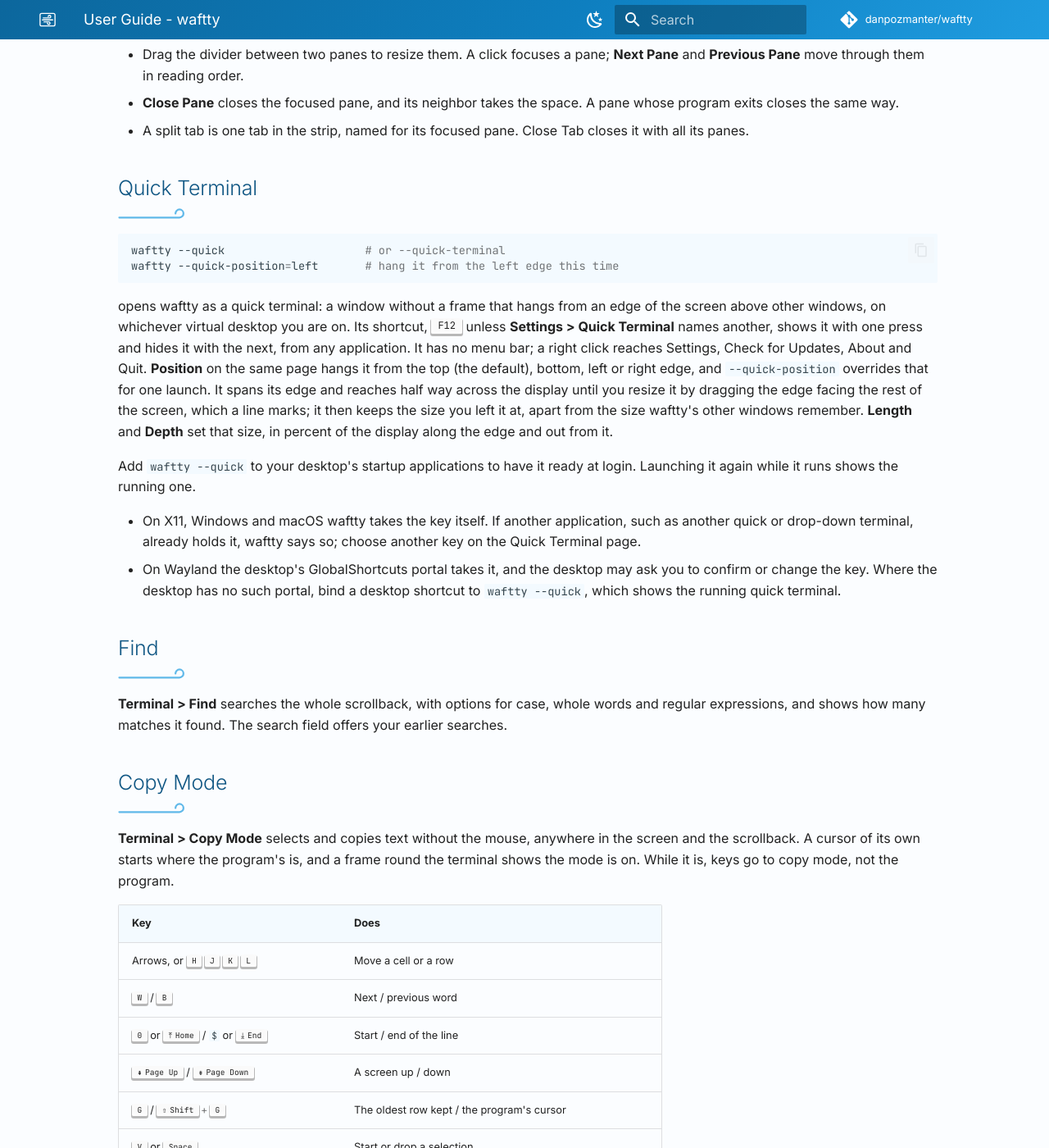
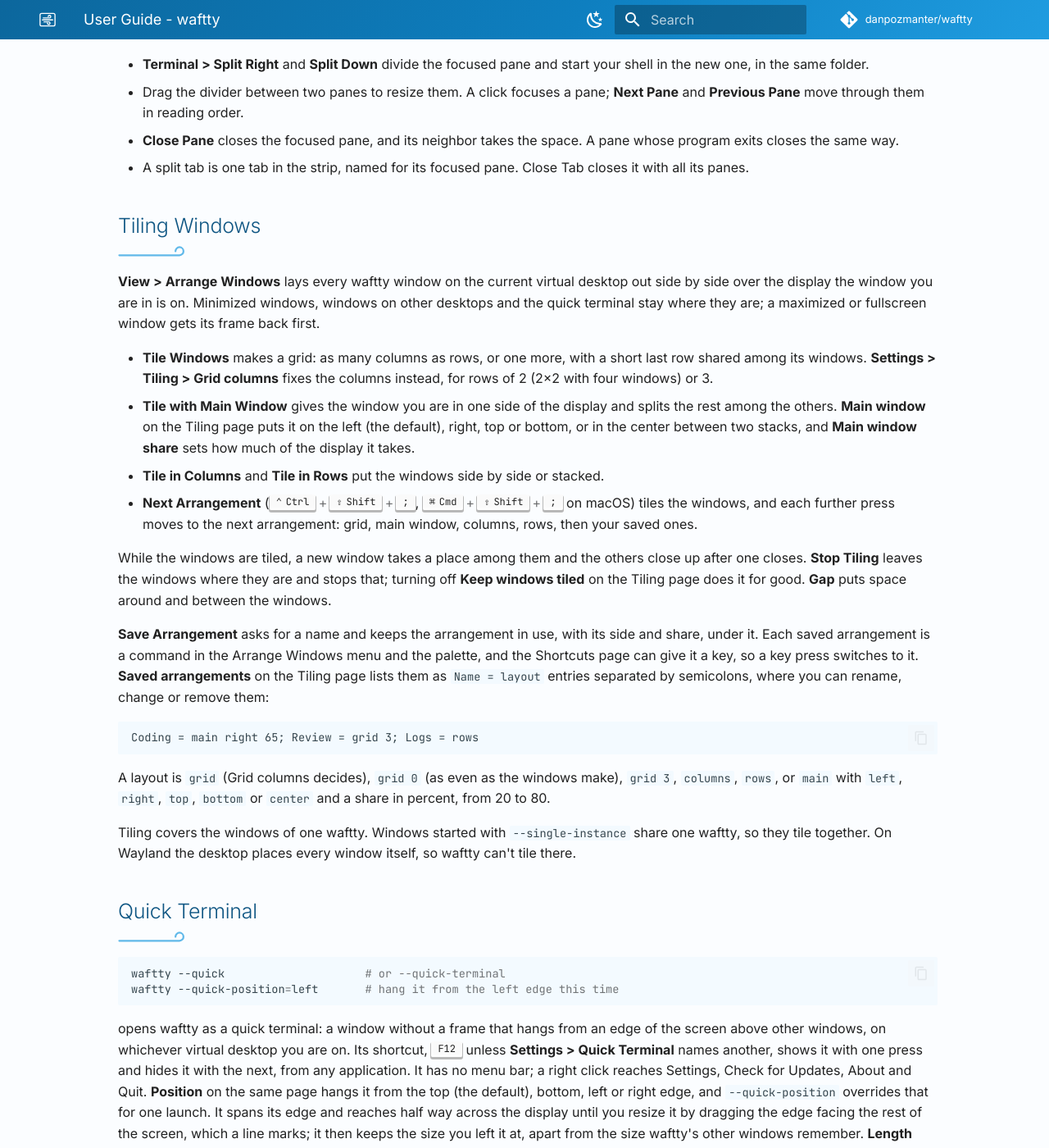
Before and after one commit to danpozmanter/waftty, an MkDocs documentation site: the page built from docs_src/guide.md, in a window 1280 px wide and 1400 px high, scrolled down 5074 px. Shown: the whole window at 82% size. Built offline with MkDocs 1.6.1 and Material for MkDocs 9.7.7, drawn with Linux system fonts in a browser that asks for light colours; comment, search, counter and statistics services are not loaded; some of the changed text lies outside the part shown.

Commit message:
0.9.0 - Tiled windows
Claude-Session: https://claude.ai/code/session_01B8x9mfnhDY3xZU5sNKCYq3

````diff
--- a/docs_src/guide.md
+++ b/docs_src/guide.md
@@ -1,6 +1,6 @@
 ---
 title: User Guide - waftty
-description: How to use waftty - shortcuts, the command palette, recent directories, private tabs, tabs, find, shell integration, links, character encodings, settings, color schemes and custom shortcuts.
+description: How to use waftty - shortcuts, the command palette, recent directories, private tabs, tabs, tiled windows, find, shell integration, links, character encodings, settings, color schemes and custom shortcuts.
 ---
 
 # User Guide
@@ -49,6 +49,7 @@ the menu bar, except on macOS, where the menus sit in the system menu bar.
 | Split Right / Split Down | ++ctrl+shift+d++ / ++ctrl+shift+b++ | ++cmd+d++ / ++cmd+shift+d++ |
 | Next Pane / Previous Pane | ++ctrl+shift+bracket-right++ / ++ctrl+shift+bracket-left++ | ++cmd+bracket-right++ / ++cmd+bracket-left++ |
 | Close Pane | ++ctrl+shift+j++ | ++cmd+option+w++ |
+| Next Arrangement | ++ctrl+shift+semicolon++ | ++cmd+shift+semicolon++ |
 
 A right click on the terminal offers the link entries, Copy, Paste, Select
 All, New Tab, Split Right, Split Down, Close Pane, Recent Directories, Recent Sessions, Find, Clear Scrollback,
@@ -198,6 +199,52 @@ keep their own history as they always do.
   A pane whose program exits closes the same way.
 - A split tab is one tab in the strip, named for its focused pane. Close Tab
   closes it with all its panes.
+
+## Tiling Windows
+
+**View > Arrange Windows** lays every waftty window on the current virtual
+desktop out side by side over the display the window you are in is on.
+Minimized windows, windows on other desktops and the quick terminal stay
+where they are; a maximized or fullscreen window gets its frame back first.
+
+- **Tile Windows** makes a grid: as many columns as rows, or one more, with
+  a short last row shared among its windows. **Settings > Tiling > Grid
+  columns** fixes the columns instead, for rows of 2 (2x2 with four windows)
+  or 3.
+- **Tile with Main Window** gives the window you are in one side of the
+  display and splits the rest among the others. **Main window** on the
+  Tiling page puts it on the left (the default), right, top or bottom, or in
+  the center between two stacks, and **Main window share** sets how much of
+  the display it takes.
+- **Tile in Columns** and **Tile in Rows** put the windows side by side or
+  stacked.
+- **Next Arrangement** (++ctrl+shift+semicolon++, ++cmd+shift+semicolon++ on
+  macOS) tiles the windows, and each further press moves to the next
+  arrangement: grid, main window, columns, rows, then your saved ones.
+
+While the windows are tiled, a new window takes a place among them and the
+others close up after one closes. **Stop Tiling** leaves the windows where
+they are and stops that; turning off **Keep windows tiled** on the Tiling
+page does it for good. **Gap** puts space around and between the windows.
+
+**Save Arrangement** asks for a name and keeps the arrangement in use, with
+its side and share, under it. Each saved arrangement is a command in the
+Arrange Windows menu and the palette, and the Shortcuts page can give it a
+key, so a key press switches to it. **Saved arrangements** on the Tiling
+page lists them as `Name = layout` entries separated by semicolons, where
+you can rename, change or remove them:
+
+```text
+Coding = main right 65; Review = grid 3; Logs = rows
+```
+
+A layout is `grid` (Grid columns decides), `grid 0` (as even as the windows
+make), `grid 3`, `columns`, `rows`, or `main` with `left`, `right`, `top`,
+`bottom` or `center` and a share in percent, from 20 to 80.
+
+Tiling covers the windows of one waftty. Windows started with
+`--single-instance` share one waftty, so they tile together. On Wayland the
+desktop places every window itself, so waftty can't tile there.
 
 ## Quick Terminal
 
@@ -453,6 +500,10 @@ are saved, so the defaults follow your desktop.
 - **Quick Terminal**: the shortcut that shows and hides the
   [quick terminal](#quick-terminal), the edge it hangs from, and its length
   and depth.
+- **Tiling**: where [Tile with Main Window](#tiling-windows) puts the
+  main window and its share, the grid's columns, the gap between tiled
+  windows, whether they stay tiled as windows open and close, and the saved
+  arrangements.
 - **Shortcuts**: every command's chords.
 
 ### Font features and styles
--- a/project.toml
+++ b/project.toml
@@ -1,6 +1,6 @@
 [project]
 id = "dev.gossamer/waftty"
-version = "0.8.4"
+version = "0.9.0"
 gossamer-version = "^v0.81.1"
 # A GUI application: Windows opens no console window beside it.
 windows-subsystem = "windows"
````
Also changed, not shown: other parts of docs_src/guide.md (+1 -1 lines), CHANGELOG.md (+13 -0 lines), README.md (+4 -2 lines), 10 other files.
